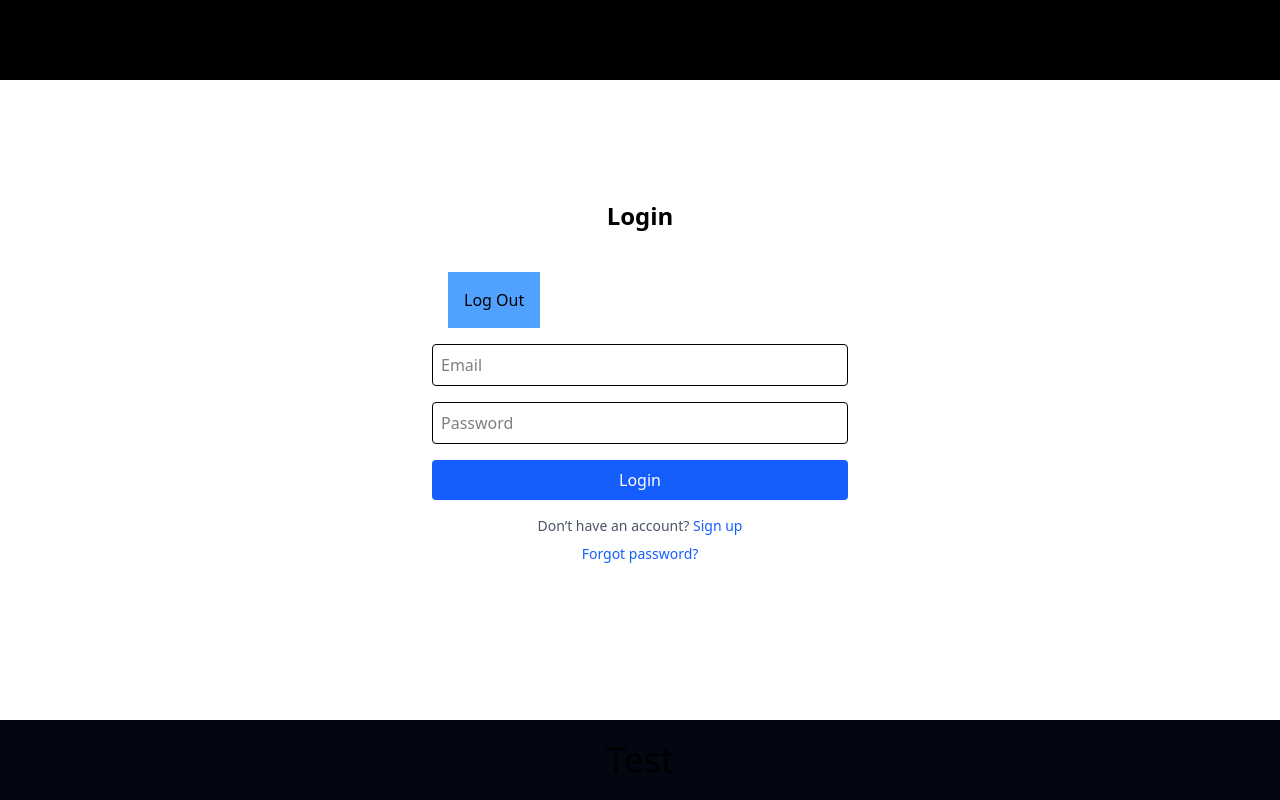
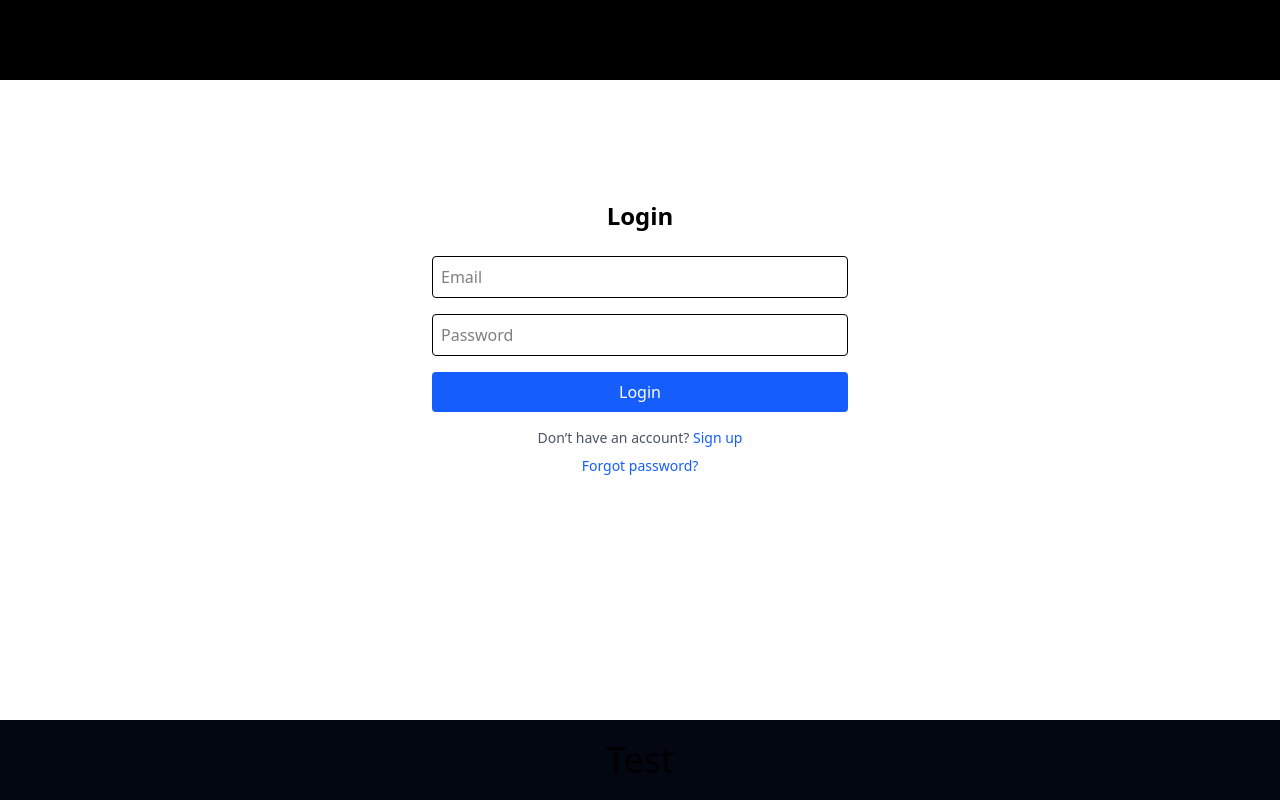
Before and after one commit to Jamnic98/typation, a React (Vite) app in the folder client/: page /auth/login in a window 1280 px wide. Built offline with nearby package versions, Linux system fonts and the light colour scheme; no server answers.

Commit message:
update local development environment

```diff
--- a/client/src/pages/Login.tsx
+++ b/client/src/pages/Login.tsx
@@ -4,8 +4,7 @@ import { useState } from 'react'
 import { useUser } from 'context/UserContext'
 
 export const Login = () => {
-  const { user, login, logout } = useUser()
-  console.log('Current user:', user) // Debugging line to check current user state
+  const { login } = useUser()
   const [email, setEmail] = useState('')
   const [password, setPassword] = useState('')
 
@@ -17,9 +16,6 @@ export const Login = () => {
   return (
     <div className="max-w-md mx-auto px-4 py-10">
       <h1 className="text-2xl font-bold mb-6 text-center">Login</h1>
-      <button onClick={logout} className="bg-blue-400 m-4 p-4 hover:cursor-pointer">
-        Log Out
-      </button>
       <form onSubmit={handleLogin} className="space-y-4">
         <input
           type="email"
--- a/client/src/pages/Register.tsx
+++ b/client/src/pages/Register.tsx
@@ -1,9 +1,12 @@
 import { useState } from 'react'
-import { Link, useNavigate } from 'react-router-dom'
+import { Link } from 'react-router-dom'
+
+import { useUser } from 'context/UserContext'
 
 const baseUrl = import.meta.env.VITE_SERVER_BASE_URL
 
 export const Register = () => {
+  const { login } = useUser()
   const [form, setForm] = useState({
     user_name: '',
     first_name: '',
@@ -11,7 +14,6 @@ export const Register = () => {
     email: '',
     password: '',
   })
-  const navigate = useNavigate()
 
   const handleChange = (e: React.ChangeEvent<HTMLInputElement>) => {
     setForm({ ...form, [e.target.name]: e.target.value })
@@ -20,7 +22,6 @@ export const Register = () => {
   const handleRegister = async (e: React.FormEvent<HTMLFormElement>) => {
     e.preventDefault()
     try {
-      // TODO: move to api
       const response = await fetch(`${baseUrl}/auth/register`, {
         method: 'POST',
         headers: { 'Content-Type': 'application/json' },
@@ -31,7 +32,9 @@ export const Register = () => {
 
       const data = await response.json()
       console.log('Registration success:', data)
-      navigate('/auth/login')
+
+      // ✅ Immediately login using credentials
+      await login({ email: form.email, password: form.password })
     } catch (err: unknown) {
       if (err instanceof Error) alert(err.message)
       else alert('An unexpected error occurred')
```
Also changed, not shown: 1 other file (tests, documents, lock files or other folders).
